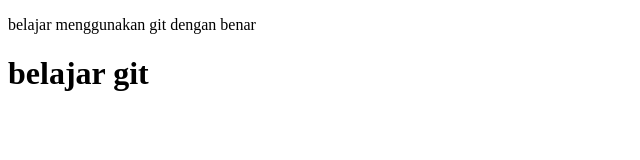
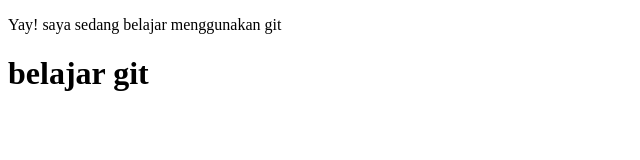
Before and after one commit to wahidOne/wahidd-git, a plain HTML site: page index.html in a window 1280 px wide. Shown: the full height of the page, 0-640 px from the left. Drawn offline with Linux system fonts and the light colour scheme.

Commit message:
memodifikasi file index.html

```diff
--- a/index.html
+++ b/index.html
@@ -3,9 +3,10 @@
 <head>
 <meta charset="utf-8">
 <title>Belajar Git - Project 02</title>
+<title>Belajar git : menggunakan remot</title>
 </head>
 <body>
-<p>belajar menggunakan git dengan benar</p>
+<p>Yay! saya sedang belajar menggunakan git</p>
 <h1>belajar git</h1>
 </body>
 </html>
```
